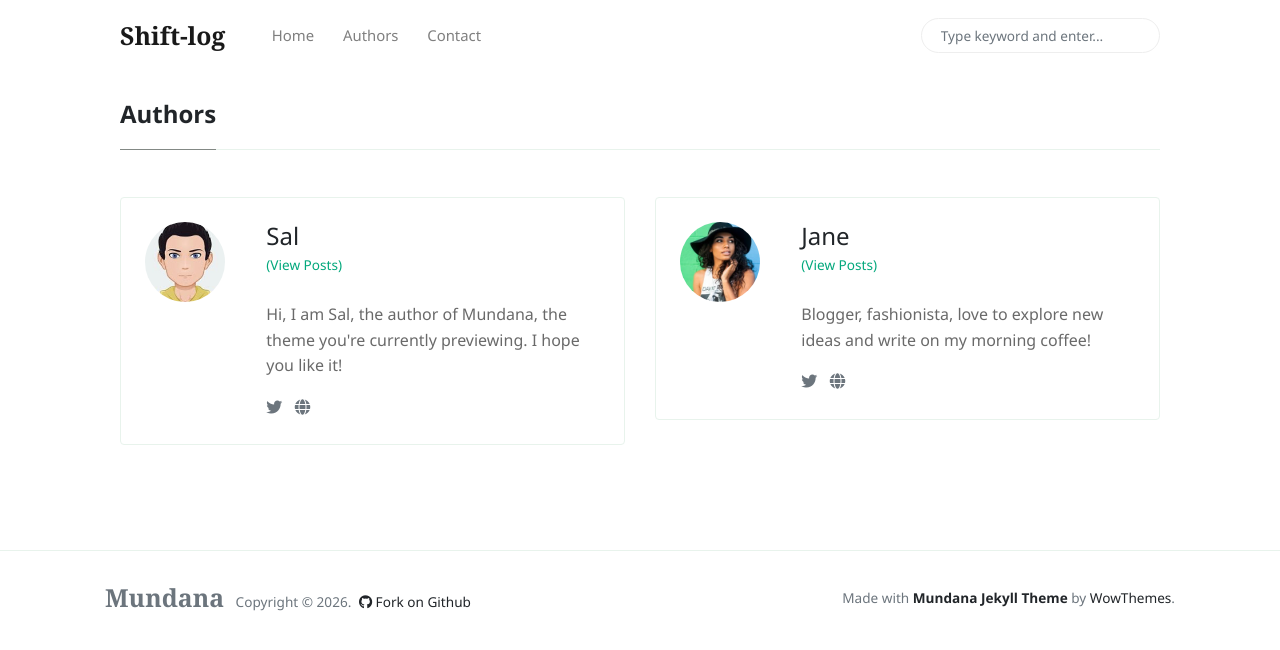
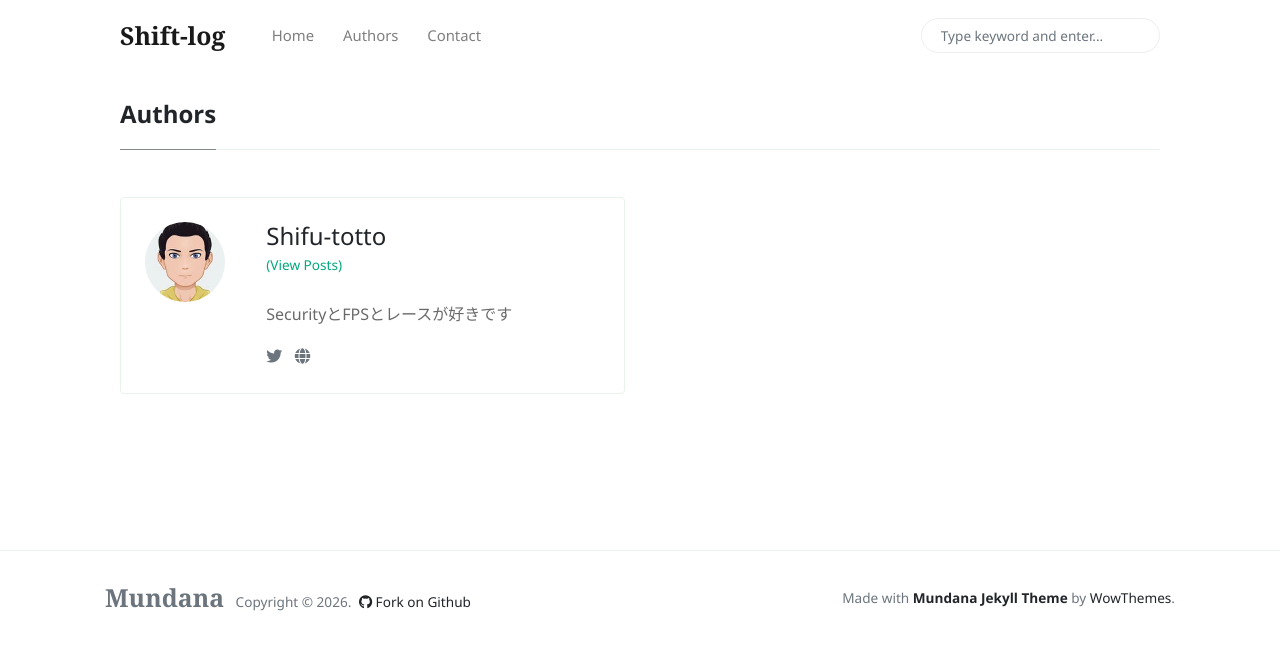
Before and after one commit to shifu-totto/shift-log, a Jekyll site: the page built from _pages/authors-list.html, in a window 1280 px wide. Shown: the top 650 px of the page. Built offline with Jekyll 4.4.1, drawn with Linux system fonts in a browser that asks for light colours; nearby versions of some CDN libraries.

```diff
--- a/_config.yml
+++ b/_config.yml
@@ -5,9 +5,8 @@ logo: 'assets/images/logo.png'
 favicon: 'assets/images/favicon.ico'
 url: 'https://github.com/shifu-totto/shift-log'
 baseurl: '/shift-log'
-disqus: 'demowebsite'
+disqus: ''
 email: 'wowthemesnet@gmail.com'
-mailchimp-list: 'https://wowthemes.us11.list-manage.com/subscribe/post?u=8aeb20a530e124561927d3bd8&amp;id=8c3d2d214b'
 
 include: ["_pages"]
 permalink: /:title/
@@ -20,21 +19,12 @@ plugins:
   - jekyll-seo-tag
 
 authors:
-    sal:
-      name:           Sal
-      site:           https://www.wowthemes.net
+    Shifu-totto:
+      name:           Shifu-totto
+      site:           https://shifu-totto.github.io/shift-log/
       avatar:         /assets/images/avatar1.jpg
-      bio:            "Hi, I am Sal, the author of Mundana, the theme you're currently previewing. I hope you like it!"
-      email:          wowthemesnet@gmail.com
-      twitter:        https://twitter.com/wowthemesnet
-
-    jane:
-      name:           Jane
-      site:           https://www.wowthemes.net
-      avatar:         /assets/images/avatar2.jpg
-      bio:            "Blogger, fashionista, love to explore new ideas and write on my morning coffee!"
-      email:          fakemail@gmail.com
-      twitter:        https://twitter.com/wowthemesnet
+      bio:            "SecurityとFPSとレースが好きです"
+      twitter:        https://x.com/Shifu_totto
 
 # Defaults
 defaults:
@@ -44,7 +34,7 @@ defaults:
       path: "_posts"
     values:
       layout: post
-      author: sal
+      author: Shifu-totto
       avatar: /assets/images/avatar1.jpg
 
   # all pages
--- a/_pages/author-sal.html
+++ b/_pages/author-shifu-totto.html
@@ -1,7 +1,7 @@
 ---
 title: "Sal"
 layout: default
-permalink: "/author-sal.html"
+permalink: "/author-shifu-totto.html"
 ---
 <div class="container">
 <div class="row justify-content-center">
```
Also changed, not shown: _pages/author-jane.html (deleted, +0 -26 lines), README.md.
